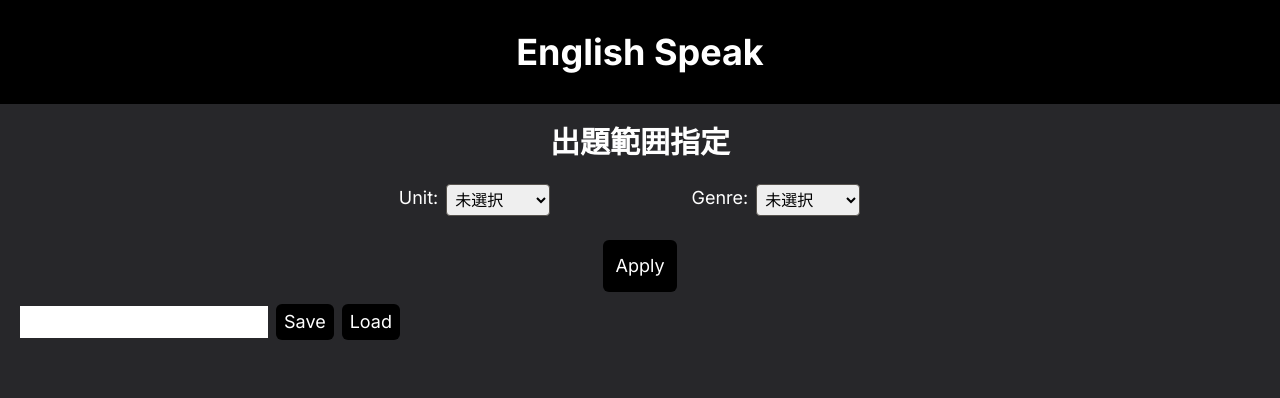
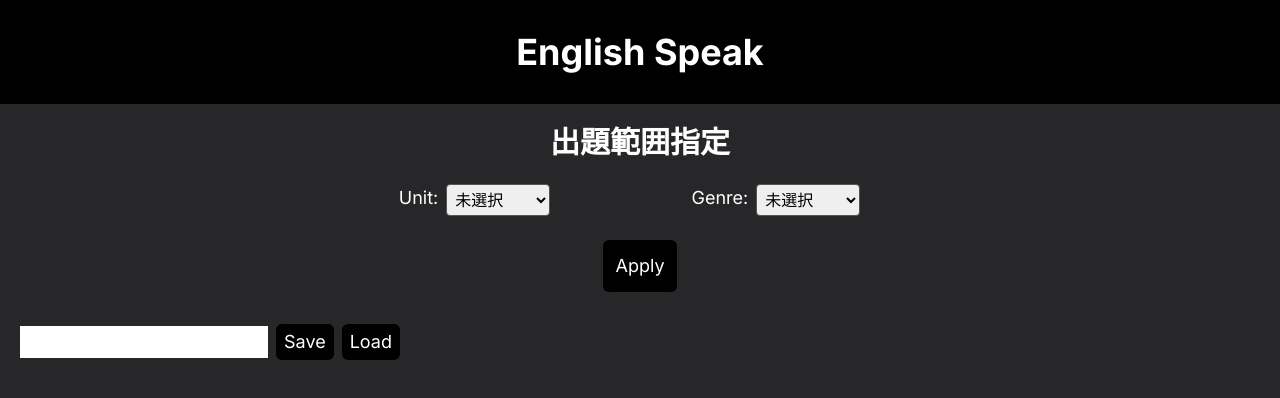
Before and after one commit to Igamizu/eng_speak_nextjs, a Next.js app in the folder docker/node/my-app/: page / in a window 1280 px wide. Shown: the top 398 px of the page. Built offline with nearby package versions, Linux system fonts and the light colour scheme.

Commit message:
margin-top between form and save-load slot

```diff
--- a/docker/node/my-app/src/app/_components/save_load/save_load.js
+++ b/docker/node/my-app/src/app/_components/save_load/save_load.js
@@ -49,7 +49,7 @@ export default function Save_load() {
     }
 
     return (
-        <>
+        <div class="mt-5">
             <input type="text"
                 value={state}
                 onChange={e => setInput(e)}
@@ -59,6 +59,6 @@ export default function Save_load() {
             />
             <SlButton onClick={save}>Save</SlButton>
             <SlButton onClick={loadSlot}>Load</SlButton>
-        </>
+        </div>
     );
 }
```
